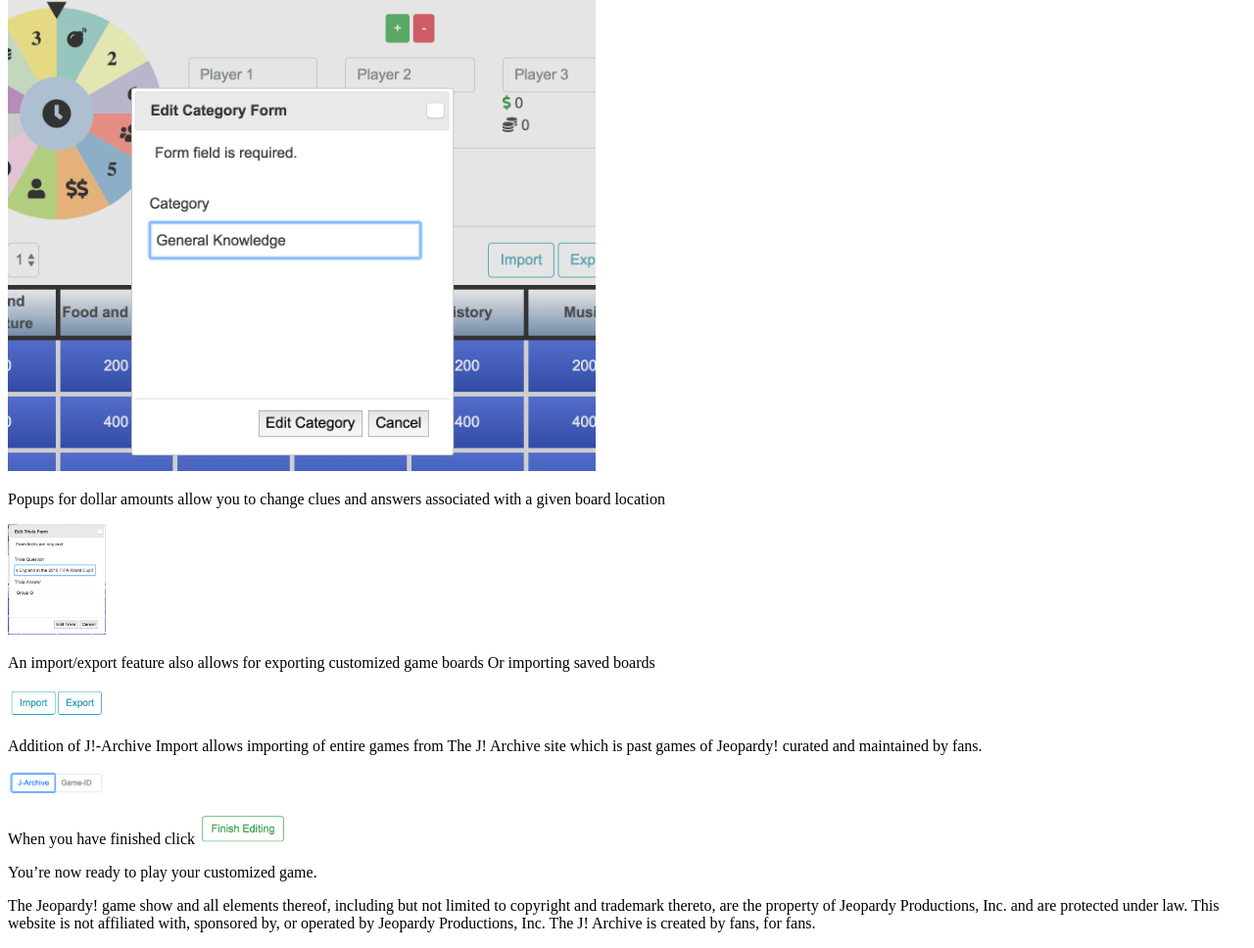
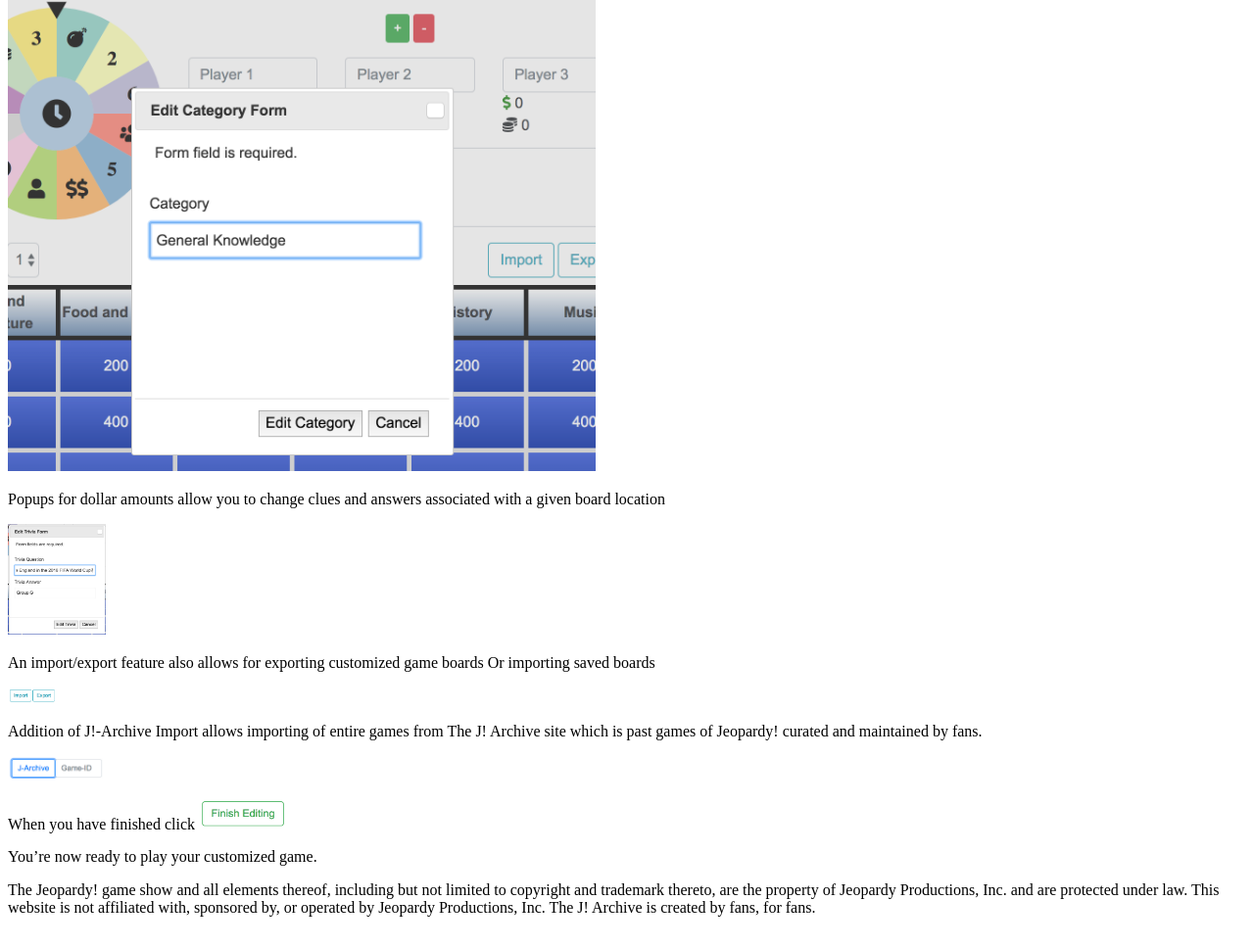
Before and after one commit to TeamVelocity/teamvelocity.github.io, a website: page help.html in a window 1280 px wide. Shown: the part 1049-2017 px from the top of the page at 98% size. Drawn offline with Linux system fonts and the light colour scheme.

Commit message:
Update help.html

```diff
--- a/help.html
+++ b/help.html
@@ -31,7 +31,7 @@ a given board location </p>
 <img src=assets/EditTrivia.png alt=dollar_popup width=100px>
 <p>An import/export feature also allows for exporting customized game boards
 Or importing saved boards </p>
-<img src=assets/ImportExport.png alt=Import_Export width=100px>
+<img src=assets/ImportExport.png alt=Import_Export width=50px>
 <p>Addition of J!-Archive Import allows importing of entire games from
 The J! Archive site which is past games of Jeopardy! curated and maintained by fans. </p>
 <img src=assets/JArchive.png alt=JArchive width=100px>
```
